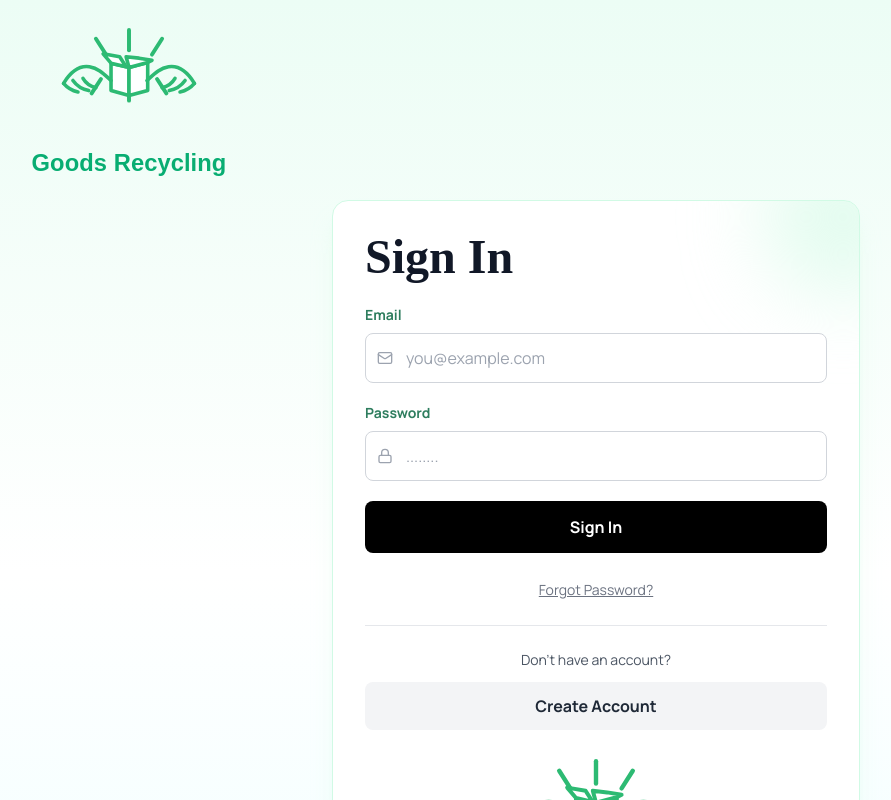
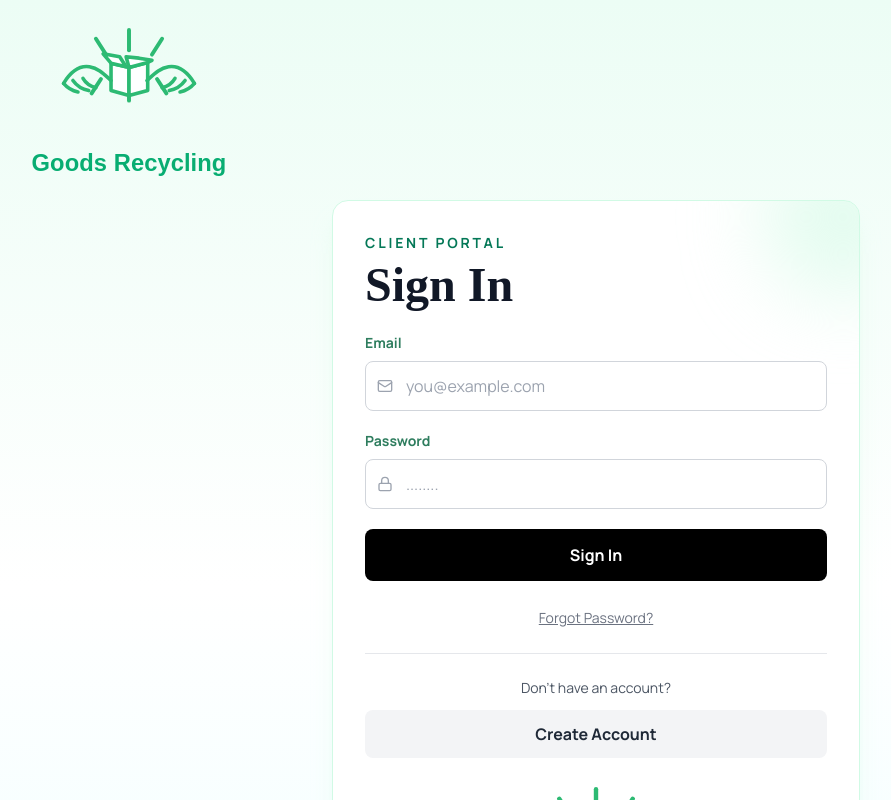
Before and after one commit to mephrem11/webportal493, a React (Vite) app: page / in a window 1280 px wide. Shown: the top 800 px of the page, without its empty margins (44-935 px from the left). Built offline with nearby package versions, Linux system fonts and the light colour scheme; no server answers.

Commit message:
Add Client Portal label and document SMS/Twilio env setup

```diff
--- a/src/pages/Login.tsx
+++ b/src/pages/Login.tsx
@@ -78,6 +78,9 @@
         <div className="pointer-events-none absolute -left-12 -bottom-12 h-28 w-28 rounded-full bg-cyan-100/70 blur-xl" />
 
         <div className="relative mb-6">
+          <p className="mb-2 text-sm font-semibold uppercase tracking-[0.2em] text-emerald-700">
+            Client Portal
+          </p>
           <h1 className="mb-2 text-4xl font-bold text-gray-900 sm:text-5xl" style={{ fontFamily: "Playfair Display, serif" }}>
             Sign In
           </h1>
```
